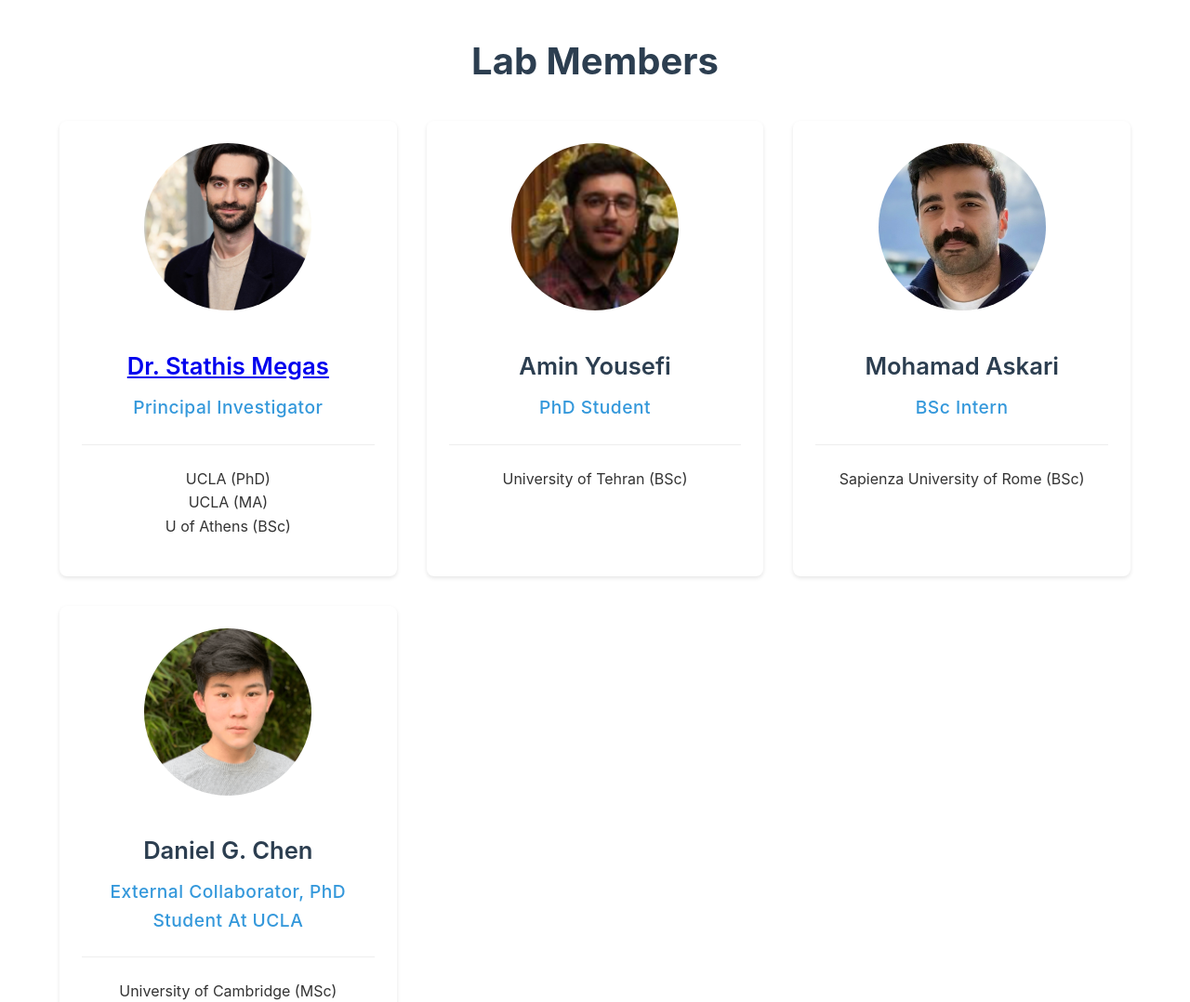
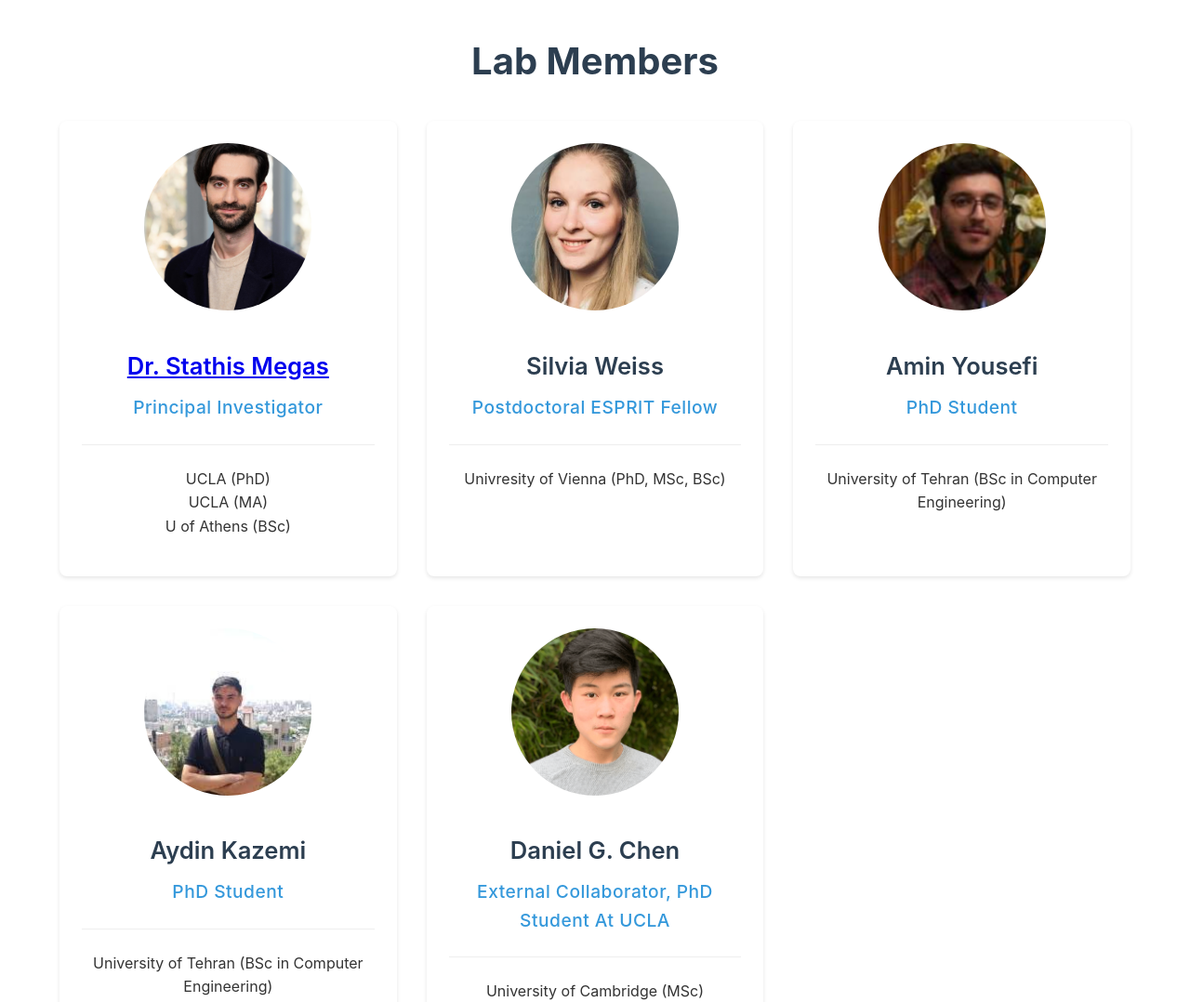
Before and after one commit to stathismegas/stathismegas.github.io, a plain HTML site: page index.html in a window 1280 px wide. Shown: the part 3560-4638 px from the top of the page at 93% size. Drawn offline with Linux system fonts and the light colour scheme.

Commit message:
Update index.html

```diff
--- a/index.html
+++ b/index.html
@@ -720,21 +720,28 @@
                   U of Athens (BSc)
               </p>
           </div>
-
+          <div class="person-card">
+              <img src="materials/silvi.png" alt="Silvia Weiss">
+              <h4>Silvia Weiss</h4>
+              <p class="role">Postdoctoral ESPRIT Fellow</p>
+              <p class="person-bio">
+                  Univresity of Vienna (PhD, MSc, BSc)<br>
+              </p>
+          </div>
           <div class="person-card">
               <img src="materials/amin.png" alt="Amin Yousefi">
               <h4>Amin Yousefi</h4>
               <p class="role">PhD Student</p>
               <p class="person-bio">
-                  University of Tehran (BSc)<br>
+                  University of Tehran (BSc in Computer Engineering)<br>
               </p>
           </div>
           <div class="person-card">
-              <img src="materials/mo.png" alt="Mo Askari">
-              <h4>Mohamad Askari</h4>
-              <p class="role">BSc Intern</p>
+              <img src="materials/aydin.jpeg" alt="Aydin Kazemi">
+              <h4>Aydin Kazemi</h4>
+              <p class="role">PhD Student</p>
               <p class="person-bio">
-                  Sapienza University of Rome (BSc)<br>
+                  University of Tehran (BSc in Computer Engineering)<br>
               </p>
           </div>
           <div class="person-card">
@@ -766,9 +773,9 @@
               </thead>
               <tbody>
                 <tr>
-                  <td>Amin Yousefi</td>
-                  <td>BMI student (QBC journal club)</td>
-                  <td>UCSF</td>
+                  <td>Hesam Asadollahzadeh</td>
+                  <td>PhD student</td>
+                  <td>University of Melbourne</td>
                   <td></td>
                 </tr>
               </tbody>
```
